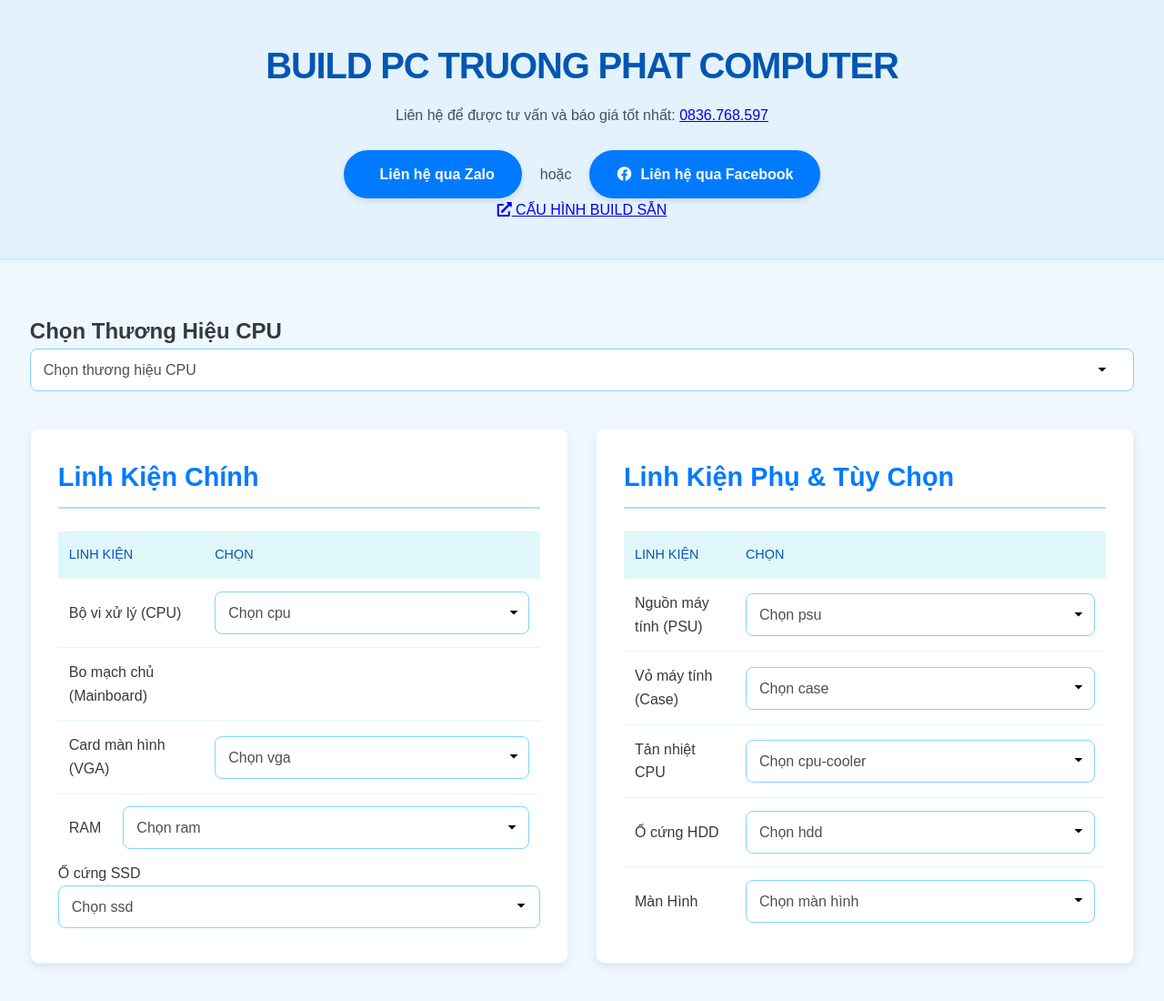
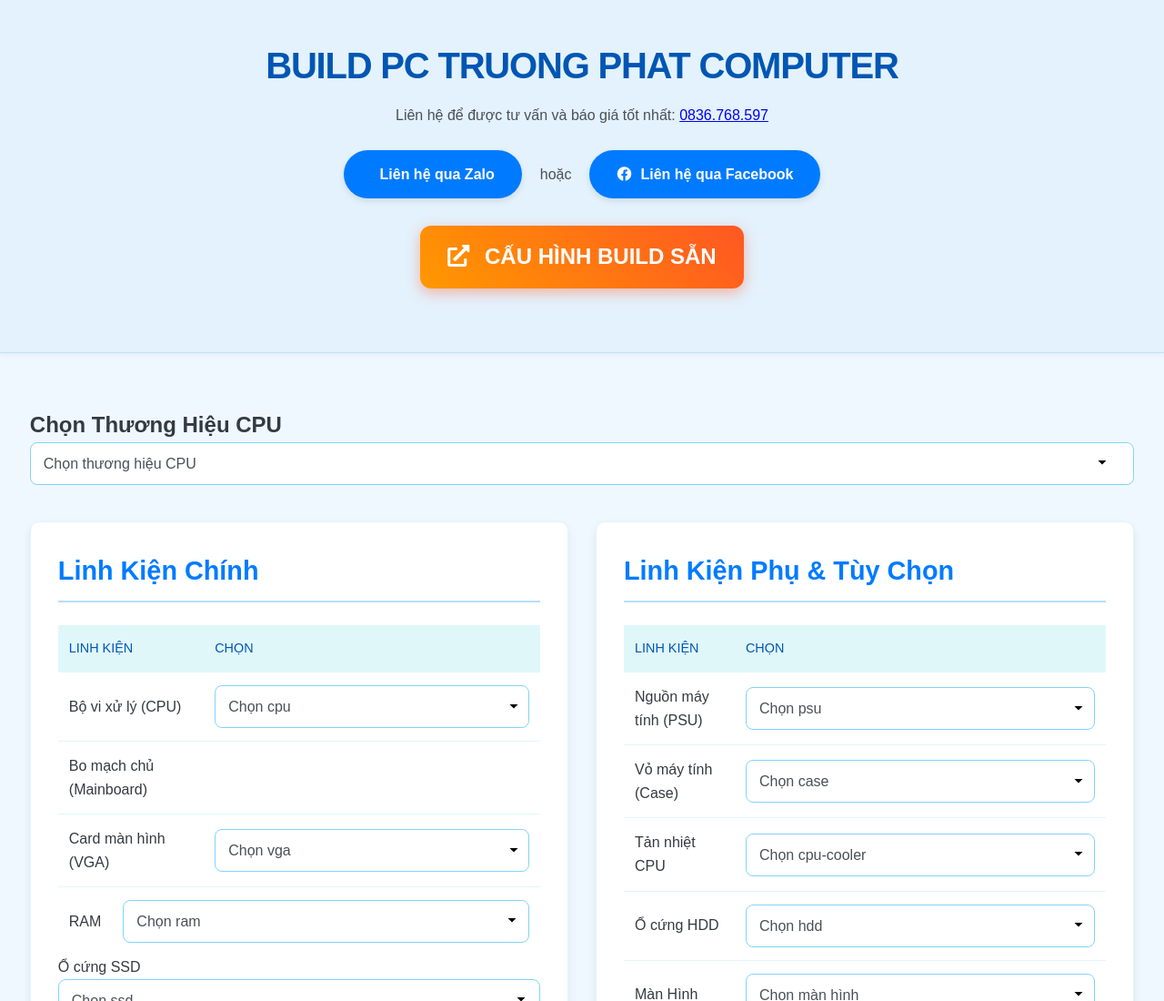
Before and after one commit to namhbcf1/webbuild, a plain HTML site: page index.html in a window 1280 px wide. Shown: the top 1100 px of the page at 91% size. Drawn offline with Linux system fonts and the light colour scheme.

Commit message:
Update styles.css

```diff
--- a/styles.css
+++ b/styles.css
@@ -69,6 +69,31 @@
 header .contact-button:hover {
     background-color: #0056b3; /* Darker blue on hover */
     transform: translateY(-2px); /* Slight lift on hover */
+}
+.next-button {
+    display: block;
+    width: fit-content;
+    margin: 30px auto; /* Căn giữa */
+    padding: 15px 30px;
+    font-size: 1.5em; /* Tăng kích thước chữ */
+    font-weight: bold;
+    text-align: center;
+    text-decoration: none;
+    color: white;
+    background: linear-gradient(45deg, #ff9800, #ff5722); /* Hiệu ứng màu gradient */
+    border-radius: 12px;
+    box-shadow: 0 5px 15px rgba(255, 87, 34, 0.4);
+    transition: all 0.3s ease-in-out;
+}
+
+.next-button i {
+    margin-right: 10px;
+}
+
+.next-button:hover {
+    background: linear-gradient(45deg, #ff5722, #e64a19);
+    box-shadow: 0 7px 20px rgba(255, 87, 34, 0.6);
+    transform: scale(1.05); /* Hiệu ứng phóng to nhẹ khi hover */
 }
 
 main {
```
